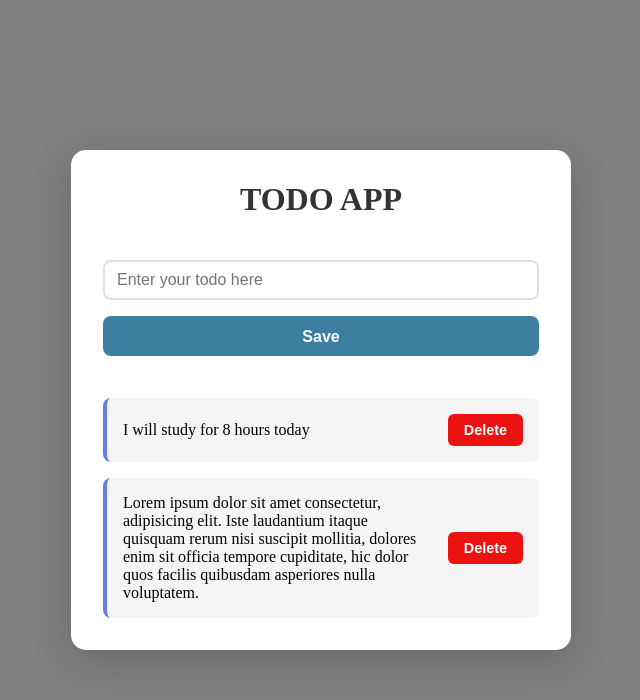
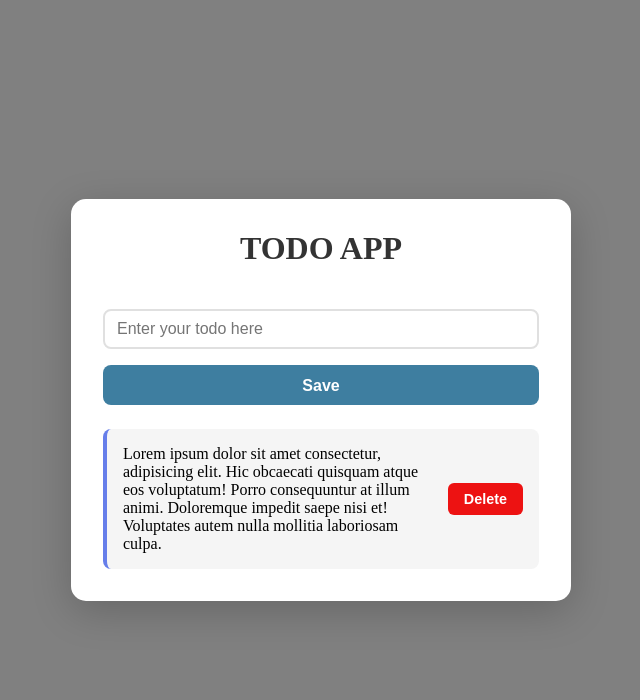
Before and after one commit to umar5252-g/react-mini-projects, a React (Vite) app in the folder react-todo-app/: page / in a window 1280 px wide. Shown: the top 700 px of the page, without its empty margins (319-959 px from the left). Built offline with nearby package versions, Linux system fonts and the light colour scheme.

Commit message:
convert todoinput and display todo into components

```diff
--- a/react-todo-app/src/App.jsx
+++ b/react-todo-app/src/App.jsx
@@ -3,12 +3,10 @@ import "./App.css";
 
 function App() {
   // useEffect(() => {}, []);
-
-  return (
-    <>
-      <div className="app-container">
-        <h1>TODO APP</h1>
-        <br />
+  function TodoInput() {
+    return (
+      <>
+        {" "}
         <input
           className="todo-input"
           type="text"
@@ -18,26 +16,34 @@ function App() {
         <button onClick={() => {}} className="save-btn">
           Save
         </button>
-        <br />
-
-        <br />
+      </>
+    );
+  }
+  function DisplayTodo() {
+    return (
+      <>
         <div className="todos-container">
           <div className="todo">
-            I will study for 8 hours today{" "}
-            <div className="delete-btn">
-              <button>Delete</button>
-            </div>
-          </div>
-          <div className="todo">
-            Lorem ipsum dolor sit amet consectetur, adipisicing elit. Iste
-            laudantium itaque quisquam rerum nisi suscipit mollitia, dolores
-            enim sit officia tempore cupiditate, hic dolor quos facilis
-            quibusdam asperiores nulla voluptatem.
+            Lorem ipsum dolor sit amet consectetur, adipisicing elit. Hic
+            obcaecati quisquam atque eos voluptatum! Porro consequuntur at illum
+            animi. Doloremque impedit saepe nisi et! Voluptates autem nulla
+            mollitia laboriosam culpa.
             <div className="delete-btn">
               <button>Delete</button>
             </div>
           </div>
         </div>
+      </>
+    );
+  }
+
+  return (
+    <>
+      <div className="app-container">
+        <h1>TODO APP</h1>
+        <br />
+        <TodoInput />
+        <DisplayTodo />
       </div>
     </>
   );
```
